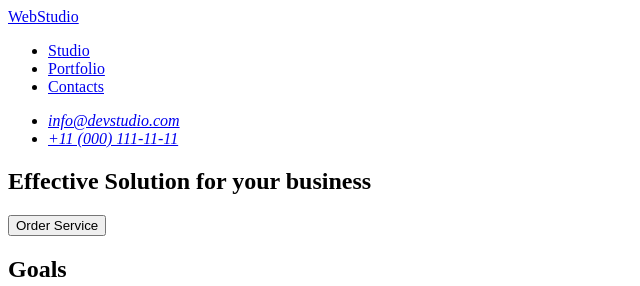
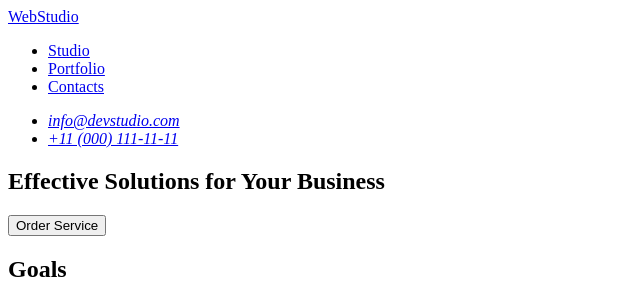
Before and after one commit to Roksolana-Bilous/goit-markup-hw-01, a plain HTML site: page index.html in a window 1280 px wide. Shown: the top 286 px of the page, 0-640 px from the left. Drawn offline with Linux system fonts and the light colour scheme.

Commit message:
add index file

```diff
--- a/index.html
+++ b/index.html
@@ -31,10 +31,10 @@
      </header>
 
 <main>
-     <section>
-        <h2>Effective Solution for your business</h2>
+    <section>
+        <h1>Effective Solutions for Your Business</h1>
         <button type="button">Order Service</button>
-     </section>
+    </section>
 
     <section>
         <h2 class="screen-reader-text">Goals</h2>
```
